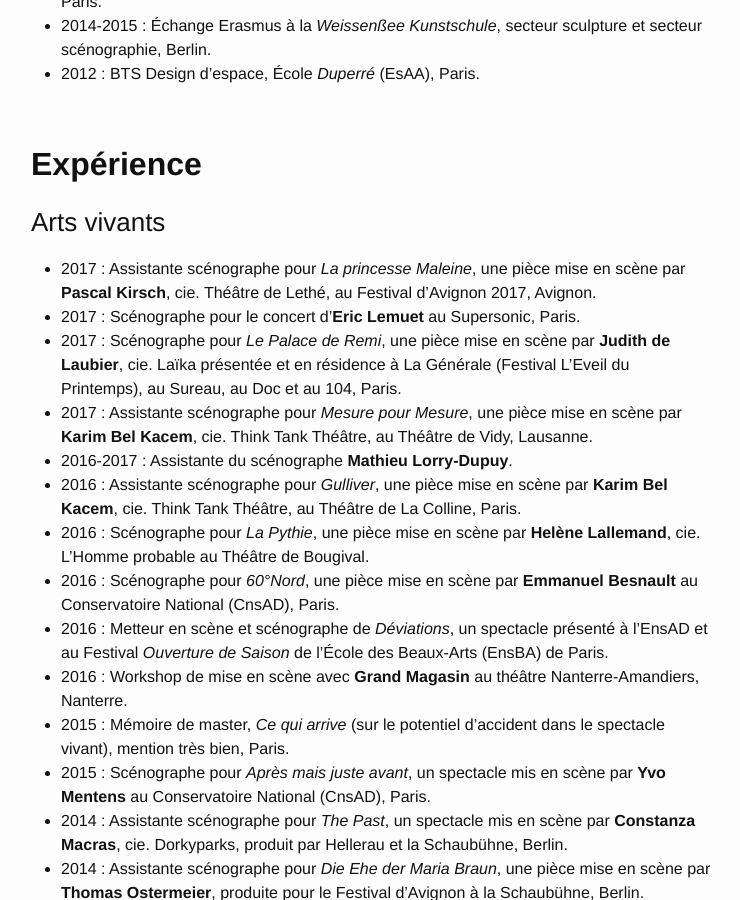
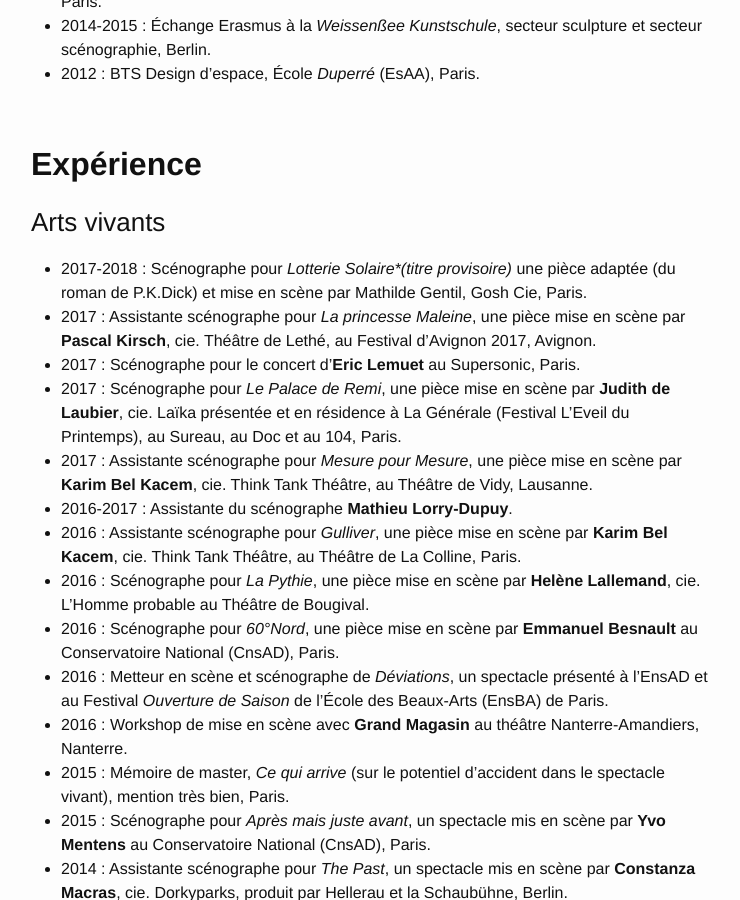
Before and after one commit to louiseds/louiseds.github.io, a Jekyll site: the page built from about.md, in a window 1280 px wide and 900 px high, scrolled down 821 px. Shown: the whole window, without its empty margins (269-1009 px from the left). Built offline with Jekyll 4.4.1, drawn with Linux system fonts in a browser that asks for light colours; some of the changed text lies outside the part shown.

Commit message:
Update about.md

```diff
--- a/about.md
+++ b/about.md
@@ -24,6 +24,7 @@
 ## **Expérience**
 
 ### Arts vivants
+* 2017-2018 : Scénographe pour _Lotterie Solaire*(titre provisoire)_ une pièce adaptée (du roman de P.K.Dick) et mise en scène par Mathilde Gentil, Gosh Cie, Paris.
 * 2017 : Assistante scénographe pour _La princesse Maleine_, une pièce mise en scène par **Pascal Kirsch**, cie. Théâtre de Lethé, au Festival d'Avignon 2017, Avignon.
 * 2017 : Scénographe pour le concert d'**Eric Lemuet** au Supersonic, Paris.
 * 2017 : Scénographe pour _Le Palace de Remi_, une pièce mise en scène par **Judith de Laubier**, cie. Laïka présentée et en résidence à La Générale (Festival L'Eveil du Printemps), au Sureau, au Doc et au 104, Paris.
@@ -86,7 +87,7 @@
 
 ### Performing arts
 
-* 2017 :
+* 2017-2018 : Stage designer for _Solar Lottery_ a digital performance adapted (from P.K.Dick's novel) and directed by Mathilde Gentil, Gosh cie., Paris.
 * 2017 : Stage designer assistant for _La princesse Maleine_ a play directed by **Pascal Kirsch**, cie. Théâtre de Lethé, showed at the Festival d'Avignon 2017, Avignon.
 * 2017 : Stage designer for the music concert of **Eric Lemuet** at the Supersonic, Paris.
 * 2017 : Stage designer of _Le Palace de Remi_, a play written and directed by **Judith de Laubier**, cie. Laïka showed and in residence at La Générale (Festival L'Eveil du Printemps), Le Sureau, Le Doc and at the 104, Paris.
```
